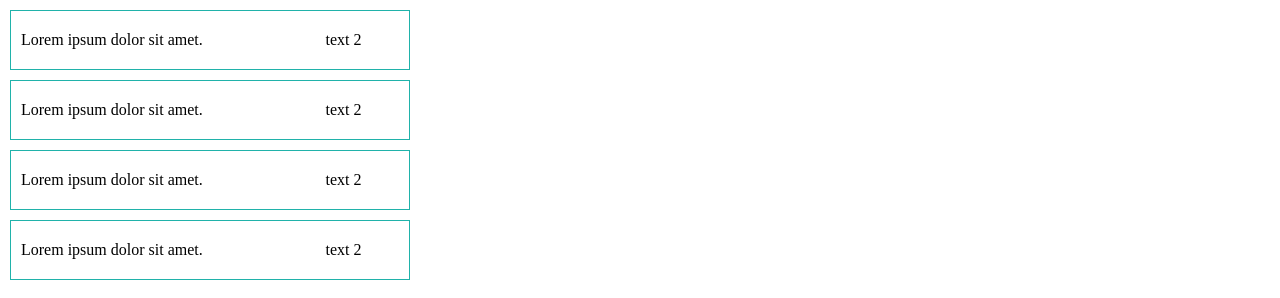
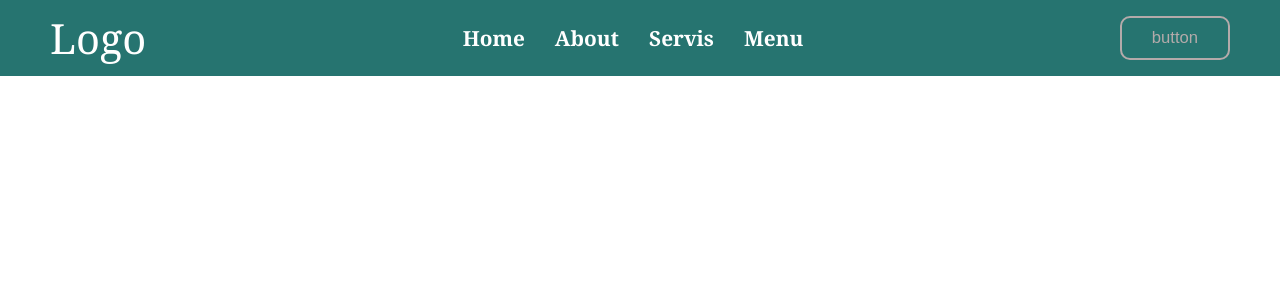
Before and after one commit to Wefoss/flex_css, a plain HTML site: page index.html in a window 1280 px wide. Drawn offline with Linux system fonts and the light colour scheme.

Commit message:
flex_menu

```diff
--- a/css/style.css
+++ b/css/style.css
@@ -4,31 +4,60 @@
   padding: 0;
 }
 
-.list-li {
-  max-width: 400px;
-  border: 1px solid lightseagreen;
-  padding: 10px;
-  margin: 10px;
+body {
+  font-size: 1.3rem;
+  color: white;
+  font-family: Georgia, "Times New Roman", Times, serif;
+}
+
+ul {
+  list-style: none;
+}
+a {
+  text-decoration: none;
+  color: inherit;
+  cursor: pointer;
+}
+
+.logo {
+  font-size: 2em;
+
+}
+
+.main {
+  min-height: 70px;
+  background-color: rgb(38, 116, 112);
   display: flex;
   justify-content: space-between;
   align-items: center;
   flex-wrap: wrap;
-}
-.content {
-  flex-grow: 0.5;
+  padding: 10px 50px;
 }
 
-.content:last-child {
-  text-align: center;
-  margin: 10px auto;
-  padding-left: 10px;
+.list {
+  display: flex;
+  align-items: center;
+  justify-content: space-between;
+  font-weight: 600;
+  flex-wrap: wrap;
+
 }
 
-.content:first-child {
-  margin-left: auto;
+.list-li + .list-li {
+  margin-left: 30px;
+  flex: 1;
+}
+.list-li {
+  display: inline;
+  padding: 10px 0;
 }
 
-span {
-  text-align: center;
+.btn {
+  padding: 10px 30px;
+  background-color: transparent;
+  border: 2px solid rgb(180, 170, 170);
+  border-radius: 10px;
+  color: rgb(180, 170, 170);
+  font-size: 0.8em;
   display: inline-block;
 }
--- a/index.html
+++ b/index.html
@@ -8,27 +8,15 @@
     <title>Document</title>
   </head>
   <body>
-  <ul class="list">
-    <li class="list-li">
-      <div class="content"><span>Lorem ipsum dolor sit amet.</span></div>
-      <div class="content">text 2</div>
-
-    </li>
-    <li class="list-li">
-      <div class="content"><span>Lorem ipsum dolor sit amet.</span></div>
-      <div class="content">text 2</div>
-
-    </li>
-    <li class="list-li">
-      <div class="content"><span>Lorem ipsum dolor sit amet.</span></div>
-      <div class="content">text 2</div>
-
-    </li>
-    <li class="list-li">
-      <div class="content"><span>Lorem ipsum dolor sit amet.</span></div>
-      <div class="content">text 2</div>
-
-    </li>
-  </ul>
+   <nav class="main">
+     <div class="logo">Logo</div>
+     <ul class="list">
+       <li class="list-li"><a href="#">Home</a></li>
+       <li class="list-li"><a href="#">About</a></li>
+       <li class="list-li"><a href="#">Servis</a></li>
+       <li class="list-li"><a href="#">Menu</a></li>
+     </ul>
+     <button class="btn">button</button>
+   </nav>
   </body>
 </html>
```
